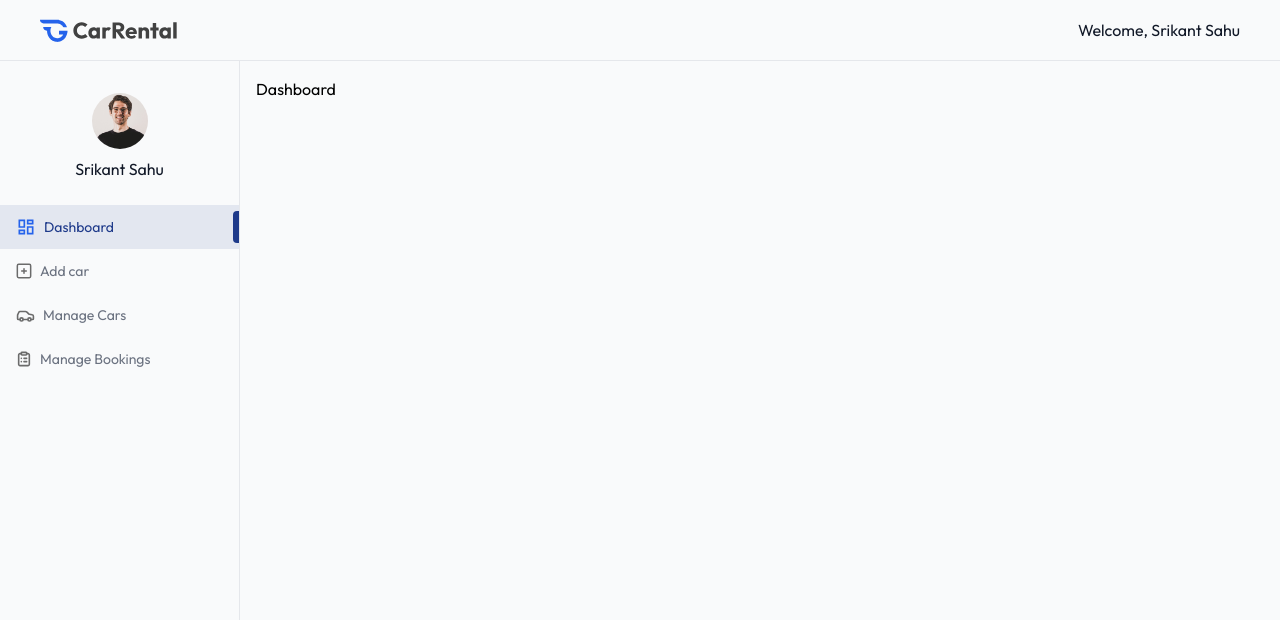
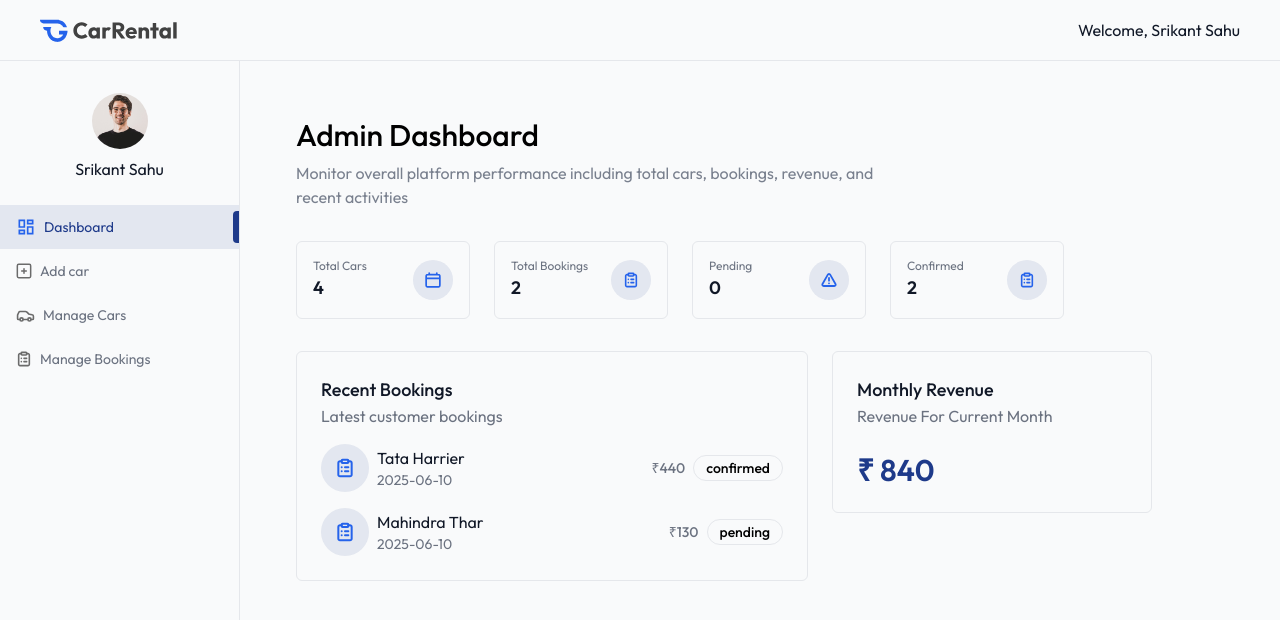
Before and after one commit to Srikant114/AutoRentX, a React (Vite) app in the folder autorentx-fe/: page /owner in a window 1280 px wide. Shown: the top 620 px of the page. Built offline with nearby package versions, Linux system fonts and the light colour scheme.

Commit message:
feat: Added Owner Dashboard Details like booking detail, Stats, Recent Booking and revenue

```diff
--- a/autorentx-fe/src/pages/owner/Dashboard.jsx
+++ b/autorentx-fe/src/pages/owner/Dashboard.jsx
@@ -1,9 +1,149 @@
-import React from 'react'
+import React, { useEffect, useState } from "react";
+import Title from "../../components/owner/Title";
+import { assets, dummyDashboardData } from "../../assets/assets";
 
 const Dashboard = () => {
+  // Currency symbol (from env)
+  const currency = import.meta.env.VITE_CURRENCY;
+
+  // Dashboard state
+  const [data, setData] = useState({
+    totalCars: 0,
+    totalBookings: 0,
+    pendingBookings: 0,
+    completedBookings: 0,
+    recentBookings: [],
+    monthlyRevenue: 0,
+  });
+
+  // Cards to display quick stats
+  const dashboardCards = [
+    {
+      title: "Total Cars",
+      value: data?.totalCars,
+      icon: assets?.calendar_icon_colored,
+    },
+    {
+      title: "Total Bookings",
+      value: data?.totalBookings,
+      icon: assets?.listIconColored,
+    },
+    {
+      title: "Pending",
+      value: data?.pendingBookings,
+      icon: assets?.cautionIconColored,
+    },
+    {
+      title: "Confirmed",
+      value: data?.completedBookings,
+      icon: assets?.listIconColored,
+    },
+  ];
+
+  // Load dummy data on mount
+  useEffect(() => {
+    setData(dummyDashboardData);
+  }, []);
+
   return (
-    <div>Dashboard</div>
-  )
-}
+    <div className="px-4 pt-10 md:px-10 flex-1">
+      {/* Page Title */}
+      <Title
+        title="Admin Dashboard"
+        subTitle="Monitor overall platform performance including total cars, bookings, revenue, and recent activities"
+      />
 
-export default Dashboard
+      {/* Dashboard Cards */}
+      <div className="grid sm:grid-cols-2 md:grid-cols-3 lg:grid-cols-4 gap-6 my-8 max-w-3xl">
+        {dashboardCards.map((card, index) => (
+          <div
+            key={index}
+            className="flex gap-2 items-center justify-between p-4 rounded-md border border-[var(--color-borderColor)]"
+          >
+            {/* Card Text */}
+            <div>
+              <h1 className="text-xs text-[var(--color-text-secondary)]">
+                {card?.title}
+              </h1>
+              <p className="text-lg font-semibold text-[var(--color-text-primary)]">
+                {card?.value}
+              </p>
+            </div>
+
+            {/* Card Icon */}
+            <div className="flex items-center justify-center w-10 h-10 rounded-full bg-[var(--color-primary)]/10">
+              <img src={card?.icon} alt={`${card?.title} Icon`} className="h-4 w-4" />
+            </div>
+          </div>
+        ))}
+      </div>
+
+      {/* Recent Bookings & Monthly Revenue */}
+      <div className="flex flex-wrap items-start gap-6 mb-8 w-full">
+        {/* Recent Bookings */}
+        <div className="p-4 md:p-6 border border-[var(--color-borderColor)] rounded-md max-w-lg w-full">
+          <h1 className="text-lg font-medium text-[var(--color-text-primary)]">
+            Recent Bookings
+          </h1>
+          <p className="text-[var(--color-text-secondary)]">
+            Latest customer bookings
+          </p>
+
+          {data?.recentBookings?.map((booking, index) => (
+            <div
+              key={index}
+              className="mt-4 flex items-center justify-between"
+            >
+              <div className="flex items-center gap-2">
+                {/* Icon Circle */}
+                <div className="hidden md:flex items-center justify-center w-12 h-12 rounded-full bg-[var(--color-primary)]/10">
+                  <img
+                    src={assets?.listIconColored}
+                    alt="Booking Icon"
+                    className="h-5 w-5"
+                  />
+                </div>
+
+                {/* Booking Details */}
+                <div>
+                  <p className="text-[var(--color-text-primary)]">
+                    {booking?.car?.brand} {booking?.car?.model}
+                  </p>
+                  <p className="text-sm text-[var(--color-text-secondary)]">
+                    {booking?.createdAt?.split("T")[0]}
+                  </p>
+                </div>
+              </div>
+
+              {/* Price + Status */}
+              <div className="flex items-center gap-2 font-medium">
+                <p className="text-sm text-[var(--color-text-secondary)]">
+                  {currency}
+                  {booking?.price}
+                </p>
+                <p className="px-3 py-0.5 border border-[var(--color-borderColor)] rounded-full text-sm">
+                  {booking?.status}
+                </p>
+              </div>
+            </div>
+          ))}
+        </div>
+
+        {/* Monthly Revenue */}
+        <div className="p-4 md:p-6 mb-6 border border-[var(--color-borderColor)] rounded-md w-full md:max-w-xs">
+          <h1 className="text-lg font-medium text-[var(--color-text-primary)]">
+            Monthly Revenue
+          </h1>
+          <p className="text-[var(--color-text-secondary)]">
+            Revenue For Current Month
+          </p>
+          <p className="text-3xl mt-6 font-semibold text-[var(--color-primary)]">
+            {currency} {data?.monthlyRevenue}
+          </p>
+        </div>
+      </div>
+    </div>
+  );
+};
+
+export default Dashboard;
```
